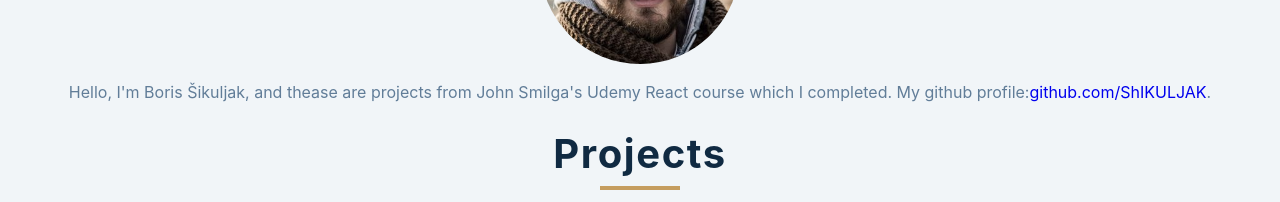
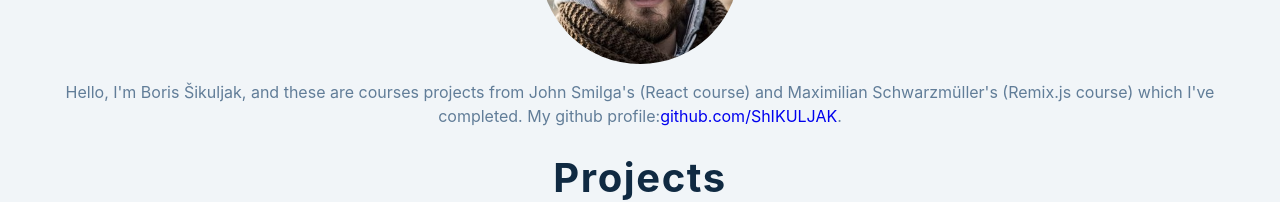
Before and after one commit to ShIKULJAK/portfolio, a React (Create React App) app: page / in a window 1280 px wide. Shown: the part 216-418 px from the top of the page. Built offline with nearby package versions, Linux system fonts and the light colour scheme.

Commit message:
updated profile text

```diff
--- a/src/App.js
+++ b/src/App.js
@@ -31,8 +31,9 @@ function App() {
           />
           {/* <h4 className="py-10">boris šikuljak</h4> */}
           <p className="py-10">
-            Hello, I'm Boris Šikuljak, and thease are projects from John
-            Smilga's Udemy React course which I completed. My github profile:
+            Hello, I'm Boris Šikuljak, and these are courses projects from John
+            Smilga's (React course) and Maximilian Schwarzmüller's (Remix.js
+            course) which I've completed. My github profile:
             <a href="https://github.com/ShIKULJAK" target="_blank">
               github.com/ShIKULJAK
             </a>
```
